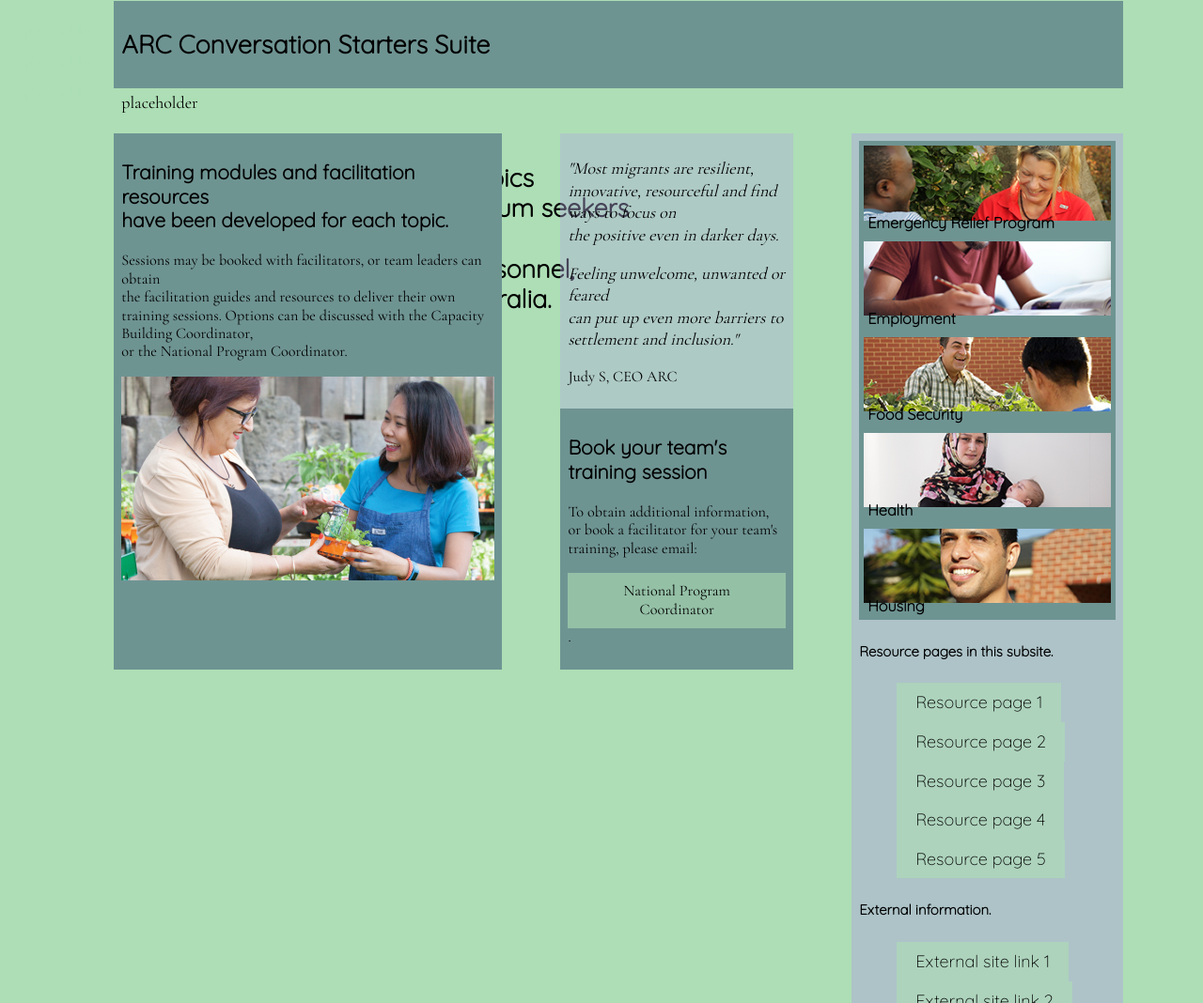
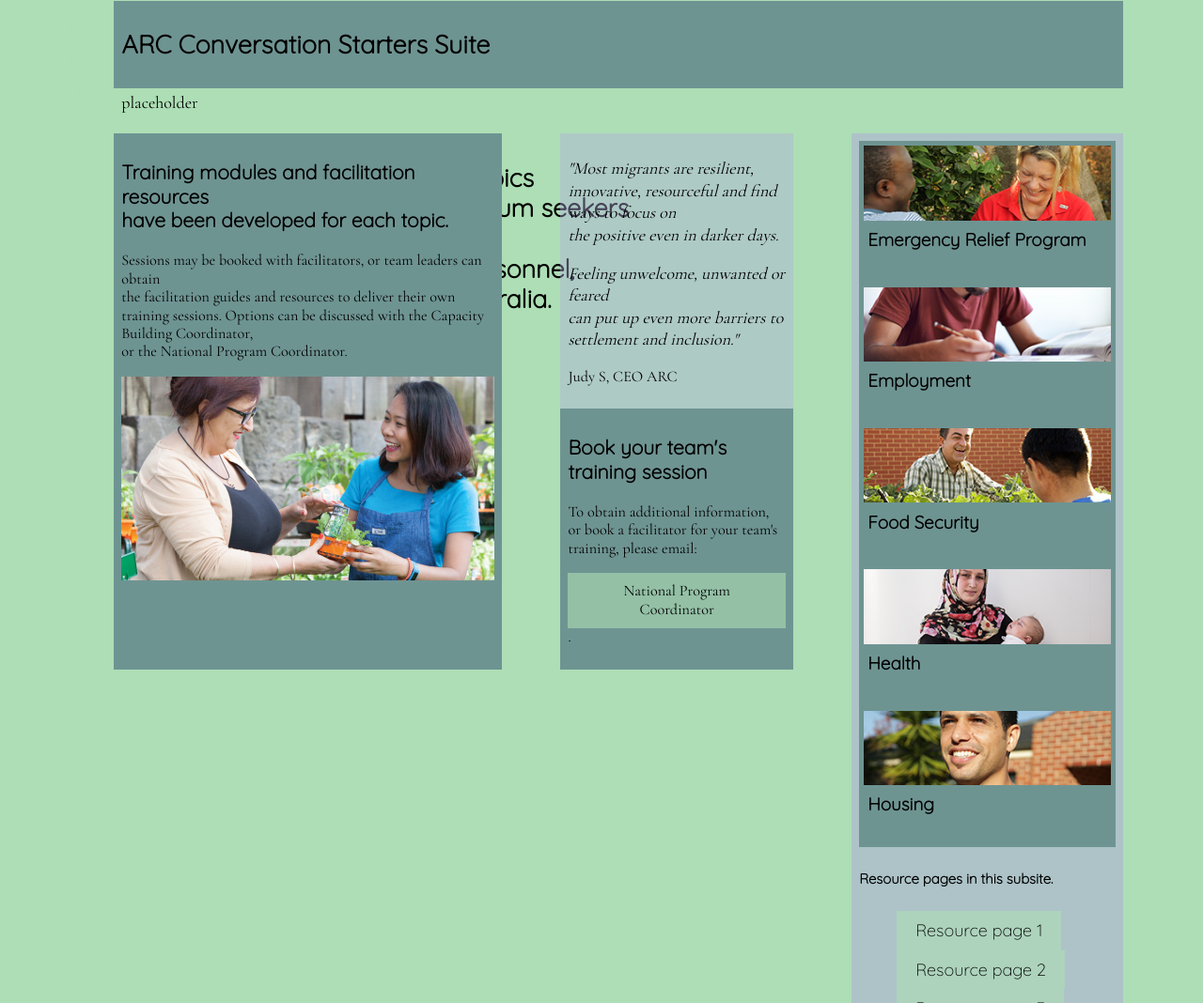
Before and after one commit to mirifico/mirifico.github.io, a plain HTML site: page unit_4/index.html in a window 1280 px wide. Shown: the part 1066-2134 px from the top of the page at 94% size. Drawn offline with nearby package versions, Linux system fonts and the light colour scheme.

Commit message:
topic button adjust

```diff
--- a/unit_4/css/style.css
+++ b/unit_4/css/style.css
@@ -260,7 +260,7 @@ img {
 
 .top-left {
     position: relative;
-    bottom: 4px;
+    bottom: 10px;
     left: 4px;
     font-family: "Quicksand", sans-serif;
     font-weight: 100;
--- a/unit_4/index.html
+++ b/unit_4/index.html
@@ -69,31 +69,31 @@
 	  		<div class="box-a">
 	  			<img src="images/01_ERbutton.png" alt="01_ERbutton.png" width="80px" height="">
 	  			<div class="top-left">
-            <b>Emergency Relief Program</b>
+            <h3>Emergency Relief Program</h3>
           </div>
   			</div>
   			<div class="box-b">
   				<img src="images/02_Employmentbutton.png" alt="02_Employmentbutton.png" width="80px" height="">
   				<div class="top-left">
-            <b>Employment</b>
+            <h3>Employment</h3>
           </div>
   			</div>
   			<div class="box-c">
   				<img src="images/03_Foodbutton.png" alt="03_Foodbutton.png" width="80px" height="">
   				<div class="top-left">
-            <b>Food Security</b>
+            <h3>Food Security</h3>
           </div>
   			</div>
   			<div class="box-d">
   				<img src="images/04_Healthbutton.png" alt="04_Healthbutton.png" width="80px" height="">
   				<div class="top-left">
-            <b>Health</b>
+            <h3>Health</h3>
           </div>
   			</div>
   			<div class="box-e">
   				<img src="images/05_Housingbutton.png" alt="05_Housingbutton.png" width="80px" height="">
   				<div class="top-left">
-            <b>Housing</b>
+            <h3>Housing</h3>
           </div>
   			</div>
       <p></p>
```
